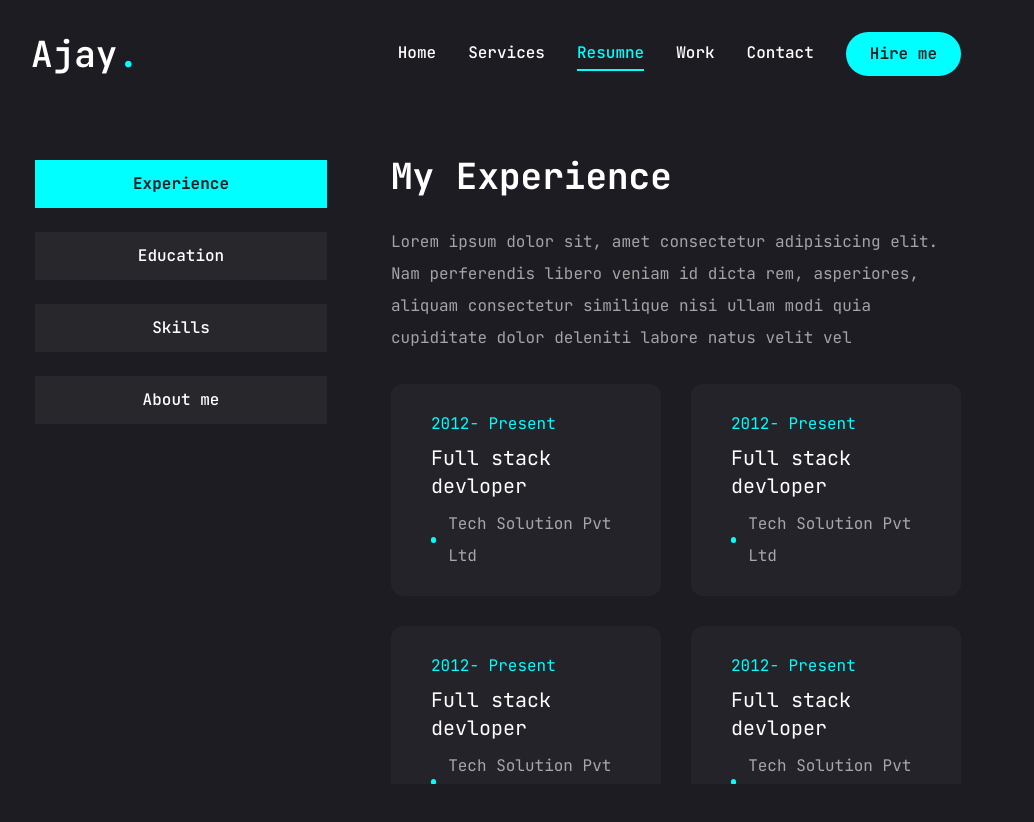
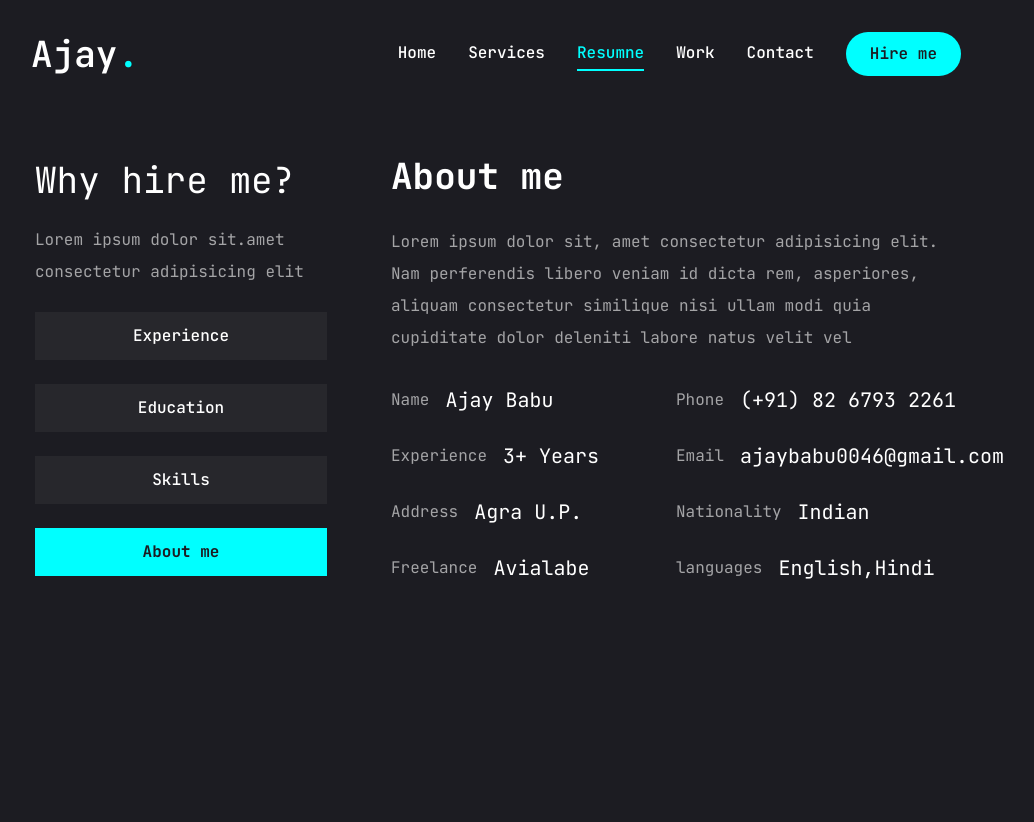
Before and after one commit to ajay0023130/ajay-portfolio, a Next.js app: page /resume in a window 1280 px wide. Shown: the top 822 px of the page, without its empty margins (144-1178 px from the left). After the commit the page ends 800 px from the top, so only its background shows below. Built offline with nearby package versions, Linux system fonts and the light colour scheme.

Commit message:
updTED CODE

```diff
--- a/app/resume/page.jsx
+++ b/app/resume/page.jsx
@@ -24,8 +24,12 @@ const about = {
       fieldValue: " 3+ Years",
     },
     {
-      fieldName: "Skype",
-      fieldValue: "luke.01",
+      fieldName: "Email",
+      fieldValue: "ajaybabu0046@gmail.com",
+    },
+    {
+      fieldName: "Address",
+      fieldValue: "Agra U.P.",
     },
     {
       fieldName: "Nationality",
@@ -186,11 +190,23 @@ const resume = () => {
       className="min-h-[80vh] flex items-center justify-center py-12 xl:py-0"
     >
       <div className="container  mx-auto">
+      {/* <h3 className="text-4xl">Why hire me?</h3>
+      <p>Lorem ipsum dolor sit. </p>
+      <p>amet consectetur adipisicing elit.</p> */}
+
         <Tabs
-          defaultValue="experience"
+          defaultValue="about"
           className="flex flex-col md:flex-row gap-[60px]"
         >
+
+
+
+
+
           <TabsList className="flex flex-col w-full max-w-[300px] mx-auto xl:mx-0 gap-6">
+          <h3 className="text-4xl text-white">Why hire me?</h3>
+      <p className="text-white/60">Lorem ipsum dolor sit.amet consectetur adipisicing elit </p>
+
             <TabsTrigger value="experience">Experience</TabsTrigger>
             <TabsTrigger value="education">Education</TabsTrigger>
             <TabsTrigger value="skills">Skills</TabsTrigger>
@@ -262,7 +278,7 @@ const resume = () => {
               </div>
             </TabsContent>
             <TabsContent value="skills" className=" w-full h-full">
-              <div className="flex flex-col gap-[30px] text-center md:text-left">
+              <div className="flex flex-col  gap-[30px] text-center md:text-left">
                 <div>
                   <h3 className="text-4xl font-bold ">
                     {skills.title}
```
